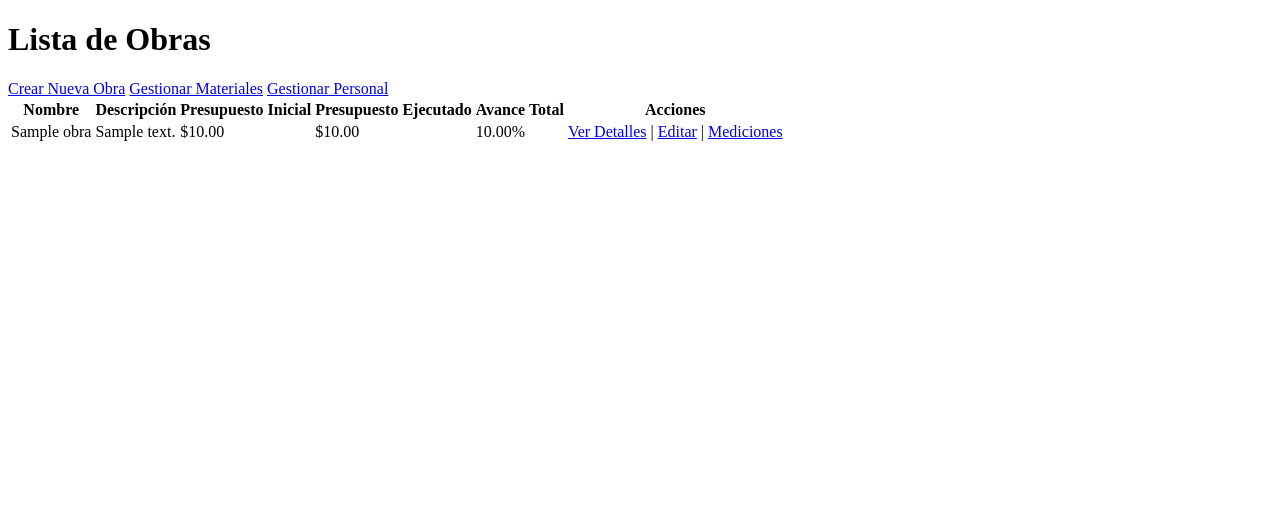
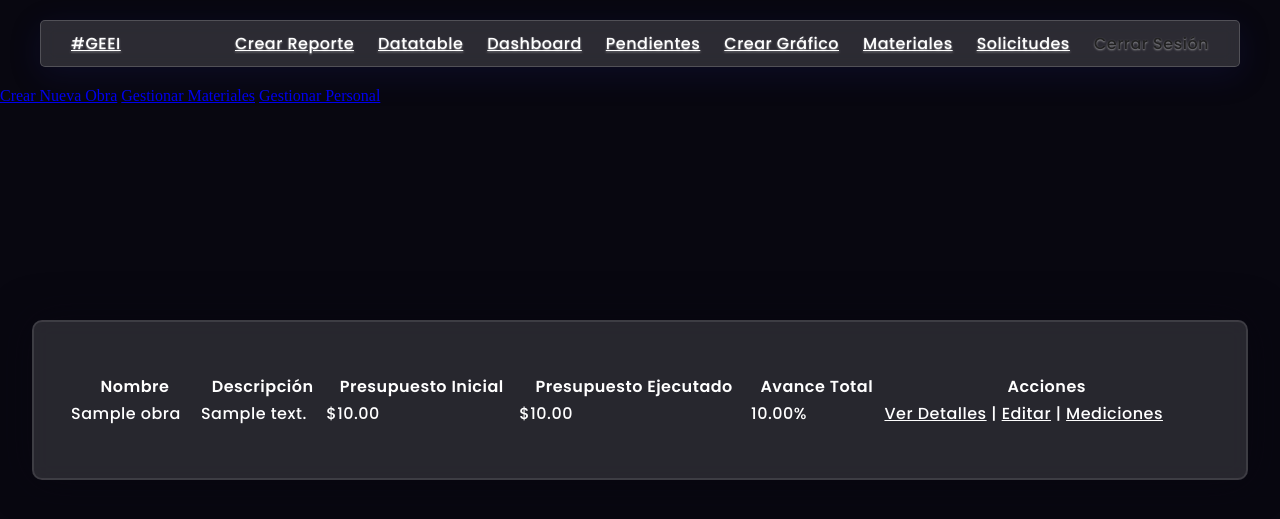
Before and after one commit to leanderperez/cbt, a Django app: template templates/project_app/obra_list.html in a window 1280 px wide. Shown: the top 519 px of the page. Run offline with Django 3.2, Linux system fonts and the light colour scheme; the template is opened without the code that fills it: most values are stand-ins (such as "Sample title", 1, 10 or a date in 2020).

Commit message:
Añadir navbar con enlaces de navegación y formulario de cierre de sesión; actualizar estilos de formulario y tabla

```diff
--- a/app/static/css/style.css
+++ b/app/static/css/style.css
@@ -1,4 +1,4 @@
-      *,
+*,
 *:before,
 *:after{
     padding: 0;
@@ -39,7 +39,7 @@ body{
     right: -30px;
     bottom: -80px;
 }
-form{
+form {
     height: 520px;
     width: 400px;
     background-color: rgba(255,255,255,0.13);
@@ -98,3 +98,119 @@ button{
     border-radius: 5px;
     cursor: pointer;
 }
+
+/* ================= GLASSMORPHISM TABLES ================= */
+table{
+    height: auto;
+    width: 95%;
+    background-color: rgba(255,255,255,0.13);
+    position: absolute;
+    transform: translate(-50%,-50%);
+    top: 50%;
+    left: 50%;
+    border-radius: 10px;
+    backdrop-filter: blur(10px);
+    border: 2px solid rgba(255,255,255,0.1);
+    box-shadow: 0 0 40px rgba(8,7,16,0.6);
+    padding: 50px 35px;
+}
+
+table *{
+    font-family: 'Poppins',sans-serif;
+    color: #ffffff;
+    letter-spacing: 0.5px;
+    outline: none;
+    border: none;
+}
+/* ================= GLASSMORPHISM NAVBAR ================= */
+.navbar {
+    background: rgba(255, 255, 255, 0.15);
+    box-shadow: 0 8px 32px 0 rgba(31, 38, 135, 0.18);
+    backdrop-filter: blur(8px);
+    -webkit-backdrop-filter: blur(8px);
+    border-radius: 5px;
+    border: 1px solid rgba(255, 255, 255, 0.18);
+    margin: 20px 40px;
+    padding: 10px 30px;
+}
+
+.navbar .navbar-brand,
+.navbar .nav-link,
+.navbar .logout-button {
+    font-family: 'Poppins',sans-serif;
+    color: #ffffff;
+    letter-spacing: 0.5px;
+    outline: none;
+    border: none;
+    font-weight: 500;
+    text-shadow: 0 1px 2px rgba(255,255,255,0.5);
+    transition: color 0.2s;
+}
+
+.navbar .nav-link:hover,
+.navbar .logout-button:hover {
+    color: #007bff !important;
+    background: rgba(255,255,255,0.3);
+    border-radius: 8px;
+}
+
+/* Forzar navbar en una sola fila */
+.navbar .container-fluid {
+    display: flex !important;
+    flex-direction: row !important;
+    align-items: center !important;
+    justify-content: space-between !important;
+    flex-wrap: nowrap !important;
+}
+
+.navbar .navbar-nav {
+    display: flex !important;
+    flex-direction: row !important;
+    align-items: center !important;
+    flex-wrap: nowrap !important;
+    gap: 1.5rem;
+}
+
+.navbar .nav-item {
+    display: flex !important;
+    align-items: center !important;
+}
+
+.navbar {
+    --bs-navbar-color: #222;
+    --bs-navbar-active-color: #007bff;
+    --bs-navbar-brand-color: #222;
+    --bs-navbar-brand-hover-color: #007bff;
+}
+/* =============== FIN GLASSMORPHISM NAVBAR =============== */
+
+/* Anula estilos globales para el formulario de logout */
+.logout-form {
+    all: unset;
+    display: inline;
+}
+.logout-form * {
+    all: unset;
+    font-family: inherit;
+    color: inherit;
+    background: none;
+    box-shadow: none;
+    padding: 0;
+    margin: 0;
+    border: none;
+    cursor: pointer;
+}
+.logout-form button {
+    color: #222 !important;
+    background: none;
+    font-weight: 500;
+    text-shadow: 0 1px 2px rgba(255,255,255,0.5);
+    transition: color 0.2s;
+    border-radius: 0;
+    padding: 0;
+}
+.logout-form button:hover {
+    color: #007bff !important;
+    background: rgba(255,255,255,0.3);
+    border-radius: 8px;
+}
--- a/app/urls.py
+++ b/app/urls.py
@@ -1,4 +1,5 @@
 from django.urls import path
+from django.contrib.auth.views import LogoutView
 from .views import (
     ObraListView, ObraCreateView, ObraUpdateView, ObraDetailView,
     FaseCreateView, TareaCreateView, TareaUpdateView, ObraMedicionesView,
@@ -27,4 +28,7 @@ urlpatterns = [
     # Rutas para Personal
     path('personal/', PersonalListView.as_view(), name='personal-list'),
     path('personal/new/', PersonalCreateView.as_view(), name='personal-create'),
+
+    # Ruta para cerrar sesión
+    path('logout/', LogoutView.as_view(next_page='login'), name='logout'),
 ]
--- a/templates/project_app/base.html
+++ b/templates/project_app/base.html
@@ -10,6 +10,7 @@
     {% block extra_css %}{% endblock %}
 </head>
 <body>
+    {% include 'project_app/navbar.html' %}
     {% block content %}
     <!-- El contenido específico de cada página irá aquí -->
     {% endblock %}
--- /dev/null
+++ b/templates/project_app/navbar.html
@@ -0,0 +1,20 @@
+<nav class="navbar navbar-expand-lg navbar-dark">
+  <div class="container-fluid d-flex align-items-center justify-content-between">
+    <a class="navbar-brand" href="#">#GEEI</a>
+    <ul class="navbar-nav flex-row flex-nowrap align-items-center" style="gap: 1.5rem;">
+      <li class="nav-item"><a class="nav-link" href="">Crear Reporte</a></li>
+      <li class="nav-item"><a class="nav-link" href="">Datatable</a></li>
+      <li class="nav-item"><a class="nav-link" href="">Dashboard</a></li>
+      <li class="nav-item"><a class="nav-link" href="">Pendientes</a></li>
+      <li class="nav-item"><a class="nav-link" href="">Crear Gráfico</a></li>
+      <li class="nav-item"><a class="nav-link" href="">Materiales</a></li>
+      <li class="nav-item"><a class="nav-link" href="">Solicitudes</a></li>
+      <li class="nav-item">
+        <form id="logout-form" class="logout-form" action="{% url 'logout' %}" method="post" style="display: inline;">
+          {% csrf_token %}
+          <button type="submit" class="nav-link btn btn-link logout-button">Cerrar Sesión</button>
+        </form>
+      </li>
+    </ul>
+  </div>
+</nav>
--- a/templates/project_app/obra_list.html
+++ b/templates/project_app/obra_list.html
@@ -1,11 +1,10 @@
+
+{% extends 'project_app/base.html' %}
 {% load static %}
-<!DOCTYPE html>
-<html lang="es">
-<head>
+{% block title %}Lista de Obras{% endblock %}
 
-</head>
-<body>
-    <h1>Lista de Obras</h1>
+{% block content %}
+
 <div class="btn-container">
     <a href="{% url 'obra-create' %}" class="btn">Crear Nueva Obra</a>
     <a href="{% url 'material-list' %}" class="btn">Gestionar Materiales</a>
@@ -40,5 +39,4 @@
         {% endfor %}
     </tbody>
 </table>
-</body>
-</html>
+{% endblock %}
```
Lines whose indentation alone changed are shown as unchanged.
